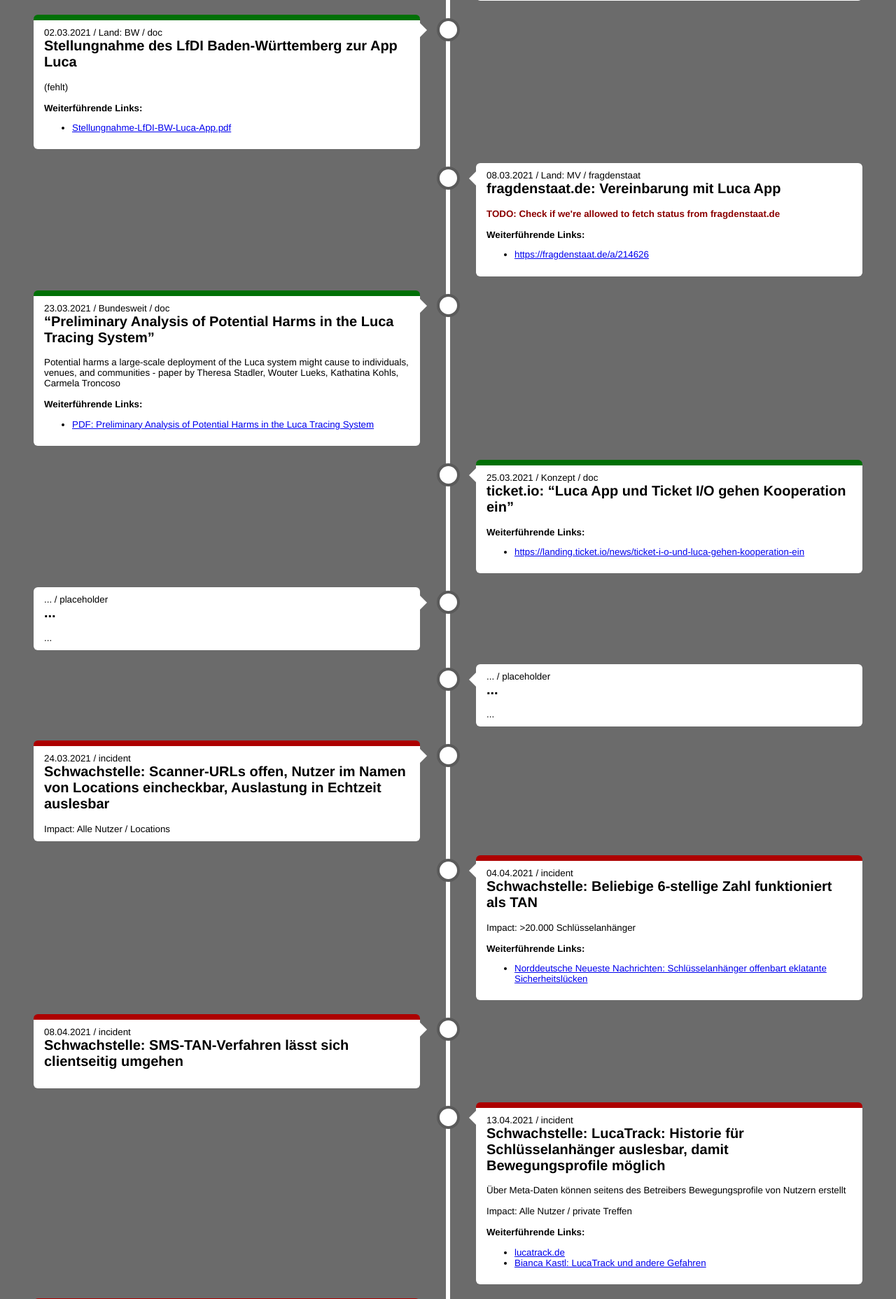
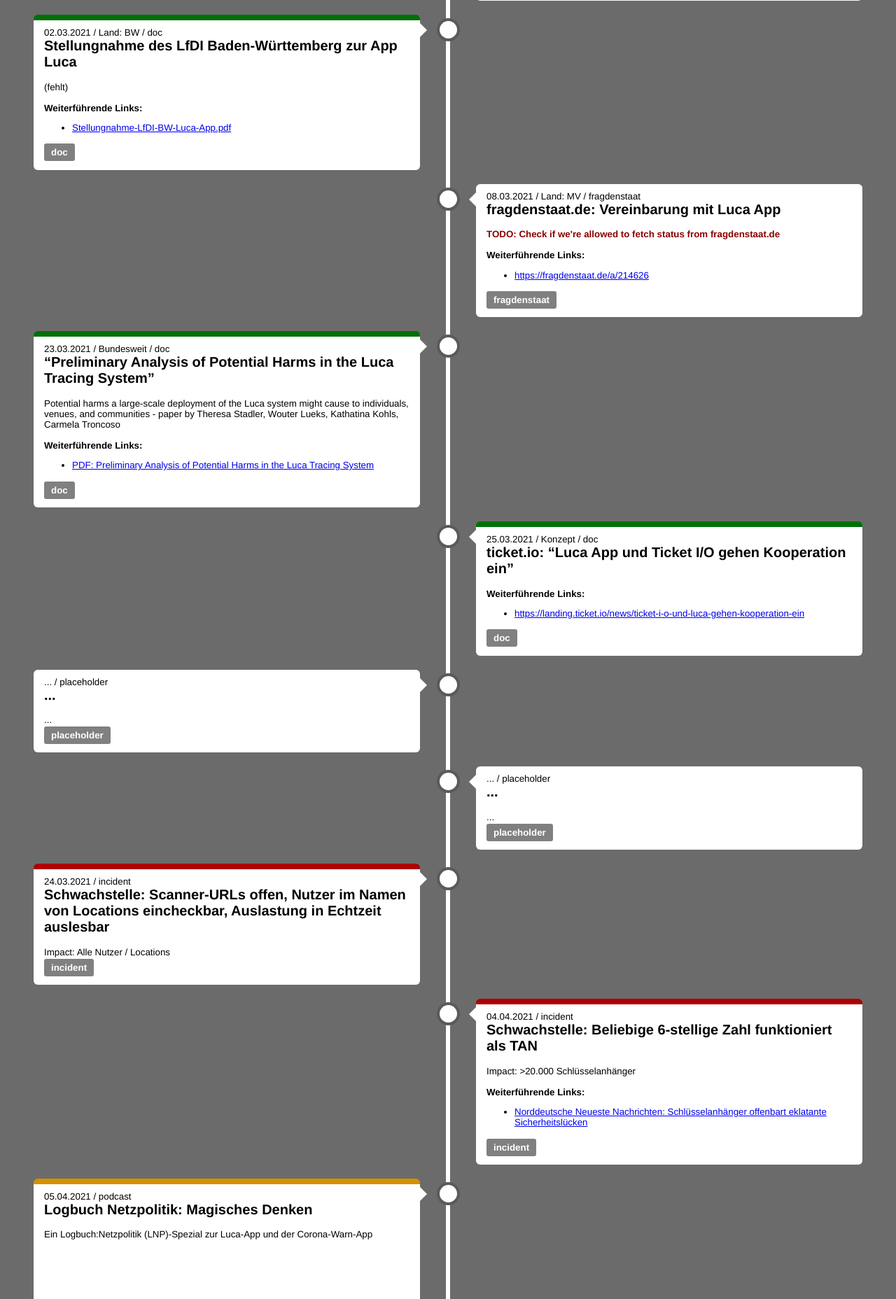
Before and after one commit to wasserbombe/lucafail-timeline, a PHP site: page / in a window 1280 px wide. Shown: the part 373-2229 px from the top of the page at 70% size. Run offline with PHP 8.4, Linux system fonts and the light colour scheme; grey boxes are pictures that could not be loaded.

Commit message:
add tags, add podcast, add plusminus broadcast

```diff
--- a/css/main.css
+++ b/css/main.css
@@ -103,12 +103,24 @@ body {
 .container.type-incident .content {
     border-top: 8px solid rgb(173, 0, 0);
 }
-.container.type-event .content, .container.type-talk .content {
+.container.type-event .content, .container.type-talk .content, .container.type-podcast .content, .container.type-broadcast .content {
     border-top: 8px solid rgb(212, 145, 0);
 }
 .content .linkarea {
     margin-top: 15px;
 }
+
+.content .tag {
+    line-height: 2.2em;
+    background-color: gray;
+    padding: 5px 10px 5px 10px;
+    border-radius: 3px;
+    margin-right: 5px;
+
+    font-weight: bold;
+    color: white;
+}
+
 
 @media screen and (max-width: 800px) {
     .timeline::after {
--- a/data/timeline_data.json
+++ b/data/timeline_data.json
@@ -93,6 +93,20 @@
             "links": [{
                 "url": "https://www.nnn.de/lokales/rostock/hansestadt-rostock/Luca-App-Schluesselanhaenger-offenbart-Sicherheitsluecken-in-Rostock-id31790352.html",
                 "text": "Norddeutsche Neueste Nachrichten: Schlüsselanhänger offenbart eklatante Sicherheitslücken"
+            }]
+        },
+        {
+            "date": "05.04.2021",
+            "type": "podcast",
+            "title": "Logbuch Netzpolitik: Magisches Denken",
+            "text": "Ein Logbuch:Netzpolitik (LNP)-Spezial zur Luca-App und der Corona-Warn-App",
+            "embed": [{
+                "type": "podlove",
+                "id": "https%3A%2F%2Flogbuch-netzpolitik.de%2F%3Fpodlove_player4%3D2036"
+            }],
+            "links": [{
+                "url": "https://logbuch-netzpolitik.de/lnp387-magisches-denken",
+                "text": "Logbuch Netzpolitik 387: Magisches Denken (logbuch-netzpolitik.de)"
             }]
         },
         {
@@ -287,6 +301,20 @@
             }]
         },
         {
+            "date": "28.05.2021",
+            "type": "podcast",
+            "title": "Logbuch Netzpolitik: Hochsicherheit kommt vor dem Fall",
+            "text": "Ein Logbuch:Netzpolitik (LNP)-Spezial zur letzten dicken Sicherheitslücke in der Luca-App, mit Marcus Mengs, Linus Neumann und Tim Pritlove",
+            "embed": [{
+                "type": "podlove",
+                "id": "https%3A%2F%2Flogbuch-netzpolitik.de%2F%3Fpodlove_player4%3D2048"
+            }],
+            "links": [{
+                "url": "https://logbuch-netzpolitik.de/lnp396-hochsicherheit-kommt-vor-dem-fall",
+                "text": "Logbuch Netzpolitik 396: Hochsicherheit kommt vor dem Fall (logbuch-netzpolitik.de)"
+            }]
+        },
+        {
             "date": "01.06.2020",
             "type": "incident",
             "title": "Schwachstelle: IP-Whitelisting von 0000:0000:0000:0000:0000:0000:0000:0000 bis 00ff:ffff:ffff:ffff:ffff:ffff:ffff:ffff",
@@ -321,7 +349,23 @@
             },{
                 "url": "https://vimeo.com/558031958",
                 "text": "Zentral – Dezentral – völlig egal?: Eine kritische Auseinandersetzung mit der LUCA-App (Vimeo)"
-            }]
+            }],
+            "tags": ["kampnagel", "eva-wolfangel","patrick-hennig","amelie-deuflhard","lorena-jaume-palasí","jörn-riedel","judith-horchert"]
+        },
+        {
+            "date": "09.06.2021",
+            "type": "broadcast",
+            "title": "ARD Plusminus: Sendung vom 9. Juni 2021: LUCA-App - mehr Kosten als Nutzen",
+            "text": "Ab 18:45 min",
+            "embed": [{
+                "type": "ardmediathek",
+                "id": "Y3JpZDovL2Rhc2Vyc3RlLmRlL3BsdXNtaW51cy8wOTgyNGJmNS1iOThjLTQ1OGItYWFhMy1lMGEzMjY2ZGJhZTg"
+            }],
+            "links": [{
+                "url": "https://www.daserste.de/information/wirtschaft-boerse/plusminus/videos/sendung-vom-09-06-2021-luca-app-video-100.html",
+                "text": "Plusminus-Sendung vom 09. Juni 2021 - Video: LUCA-App – mehr Kosten als Nutzen (daserste.de)"
+            }],
+            "tags": ["ard", "plusminus"]
         }
     ]
 }
--- a/js/main.js
+++ b/js/main.js
@@ -5,17 +5,19 @@
         success: (data) => {
             data.timeline.push({
                 title: "Ausblick / Roadmap dieser Seite",
-                text: "<ul><li>Externe Inhalte erst nach Consent einbinden</li><li>Liste vervollständigen</li></ul>"
+                text: "Siehe <a href=\"https://github.com/wasserbombe/lucafail-timeline\" target=\"_blank\">https://github.com/wasserbombe/lucafail-timeline</a>"
             });
             data.timeline.forEach((e, i) => {
                 $div = $("<div>").addClass("container").addClass((i%2 == 0)?"left":"right");
 
+                e.tags = e.tags || [];
                 var subtitle = [];
                 subtitle.push(e.date);
                 if (e.scope) subtitle.push(e.scope);
                 if (e.type){
                     $div.addClass("type-" + e.type);
                     subtitle.push(e.type);
+                    e.tags.push(e.type);
                 } else {
                     $div.addClass("type-general");
                 }
@@ -36,22 +38,33 @@
                 if (e.embed && e.embed.length){
                     e.embed.forEach((embed, i) => {
                         if (embed.type == "vimeo"){
-                            $iframe = $("<iframe>").attr("src", "https://player.vimeo.com/video/" + embed.id).attr("allowfullscreen","").attr("frameborder", "0").css("width","100%");
+                            $iframe = $("<iframe>").attr("src", "https://player.vimeo.com/video/" + embed.id).attr("allowfullscreen","").attr("frameborder", "0").css("width","100%").css("min-height", "320px");
                             $content.append($iframe);
                         } else if (embed.type == "youtube"){
-                            $iframe = $("<iframe>").attr("src", "https://www.youtube-nocookie.com/embed/" + embed.id).attr("allowfullscreen","").attr("allow", "accelerometer; autoplay; clipboard-write; encrypted-media; gyroscope; picture-in-picture").attr("frameborder", "0").css("width","100%");
+                            $iframe = $("<iframe>").attr("src", "https://www.youtube-nocookie.com/embed/" + embed.id).attr("allowfullscreen","").attr("allow", "accelerometer; autoplay; clipboard-write; encrypted-media; gyroscope; picture-in-picture").attr("frameborder", "0").css("width","100%").css("min-height", "320px");
                             $content.append($iframe);
                         } else if (embed.type == "ccc-media"){
-                            $iframe = $("<iframe>").attr("src", "https://media.ccc.de/v/"+embed.id+"/oembed").attr("allowfullscreen","").attr("allow", "accelerometer; autoplay; clipboard-write; encrypted-media; gyroscope; picture-in-picture").attr("frameborder", "0").css("width","100%");
+                            $iframe = $("<iframe>").attr("src", "https://media.ccc.de/v/"+embed.id+"/oembed").attr("allowfullscreen","").attr("allow", "accelerometer; autoplay; clipboard-write; encrypted-media; gyroscope; picture-in-picture").attr("frameborder", "0").css("width","100%").css("min-height", "320px");
                             $content.append($iframe);
                         } else if (embed.type == "bundestag-webtv"){
                             // <script id="tv7519454" src="https://webtv.bundestag.de/player/macros/bttv/hls/player.js?content=7519454&phi=default"></script>
                             // wtf? embedding SCRIPT?
                             //$script = $("<script>").attr("id", "tv" + embed.id).attr("src", "https://webtv.bundestag.de/player/macros/bttv/hls/player.js?content="+embed.id+"&phi=default");
                             //$content.append($script);
+                        } else if (embed.type == "podlove"){
+                            $iframe = $("<iframe>").attr("src", "https://cdn.podlove.org/web-player/share.html?episode="+embed.id).attr("width","600").attr("height","290").attr("scrolling","no").attr("frameborder", "0");
+                            $content.append($iframe);
                         } else if (embed.type == "fragdenstaat"){
                             $fragdenstaatnotice = $("<div>").text("TODO: Check if we're allowed to fetch status from fragdenstaat.de").css("color","darkred").css("font-weight","bold");
                             $content.append($fragdenstaatnotice);
+                        } else if (embed.type == "ardmediathek"){
+                            // <iframe src="https://www.ardmediathek.de/embed/Y3JpZDovL2Rhc2Vyc3RlLmRlL3BsdXNtaW51cy9jM2Y1ODI1MS0xZjQ1LTQ1NDYtOTRiZi0zNTk0ZjhiMzk0NGU?startTime=1127.75&endTime=1680.35" width="640" height="420" allowfullscreen frameBorder="0" scrolling="no"></iframe>
+                            var url = "https://www.ardmediathek.de/embed/" + embed.id;
+                            if (embed.startTime && embed.endTime){
+                                url += "?startTime="+embed.startTime+"&endTime="+embed.endTime;
+                            }
+                            $iframe = $("<iframe>").attr("src", url).attr("allowfullscreen","").attr("allow", "accelerometer; autoplay; clipboard-write; encrypted-media; gyroscope; picture-in-picture").attr("frameborder", "0").css("width", "100%").css("min-height", "320px");// .css("width","640").css("height","420");
+                            $content.append($iframe);
                         }
                     });
                 }
@@ -70,6 +83,13 @@
                     $content.append($linkarea);
                 }
 
+                $tags = $("<div>");
+                e.tags.forEach((e, i) => {
+                    $tag = $("<span>").addClass("tag").text(e).attr("data-tag", e.toLowerCase());
+                    $tags.append($tag);
+                });
+                $content.append($tags);
+
                 $div.append($content);
 
                 $(".timeline").append($div);
```
Also changed, not shown: README.md.
